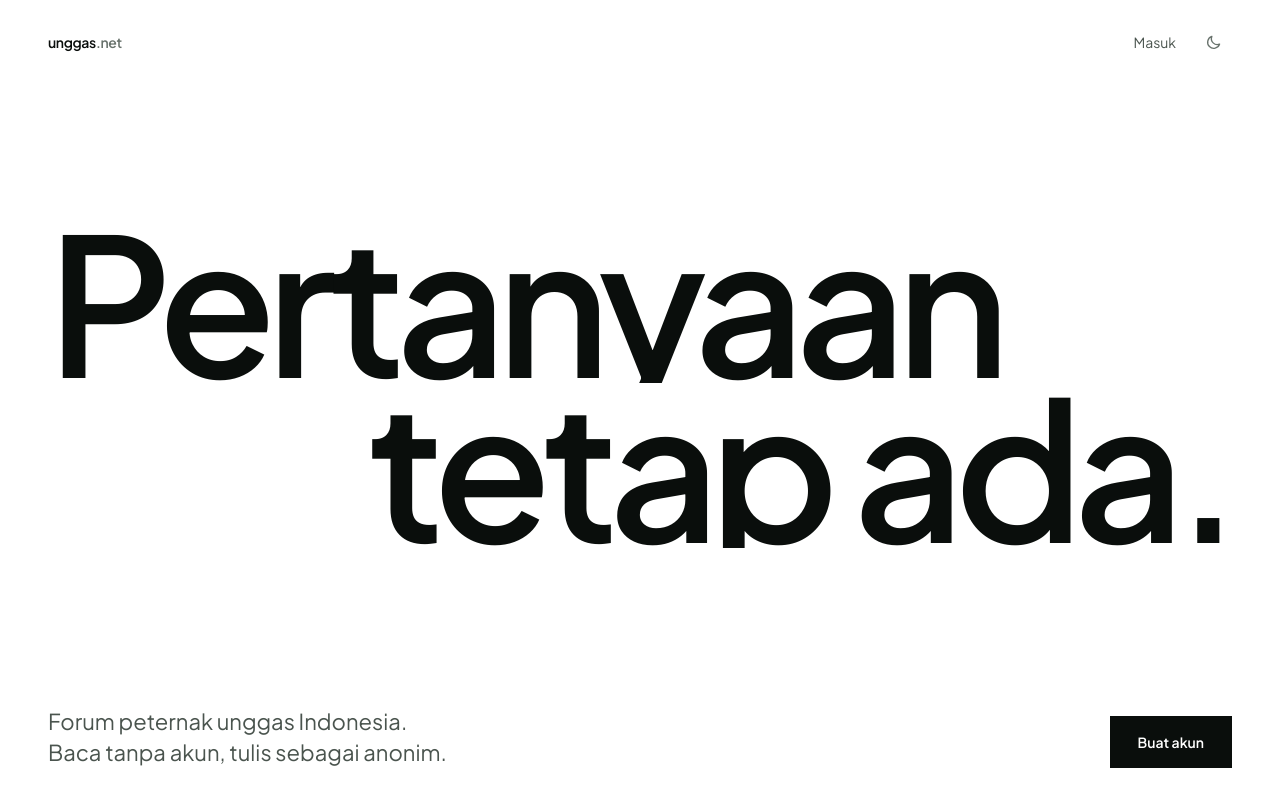
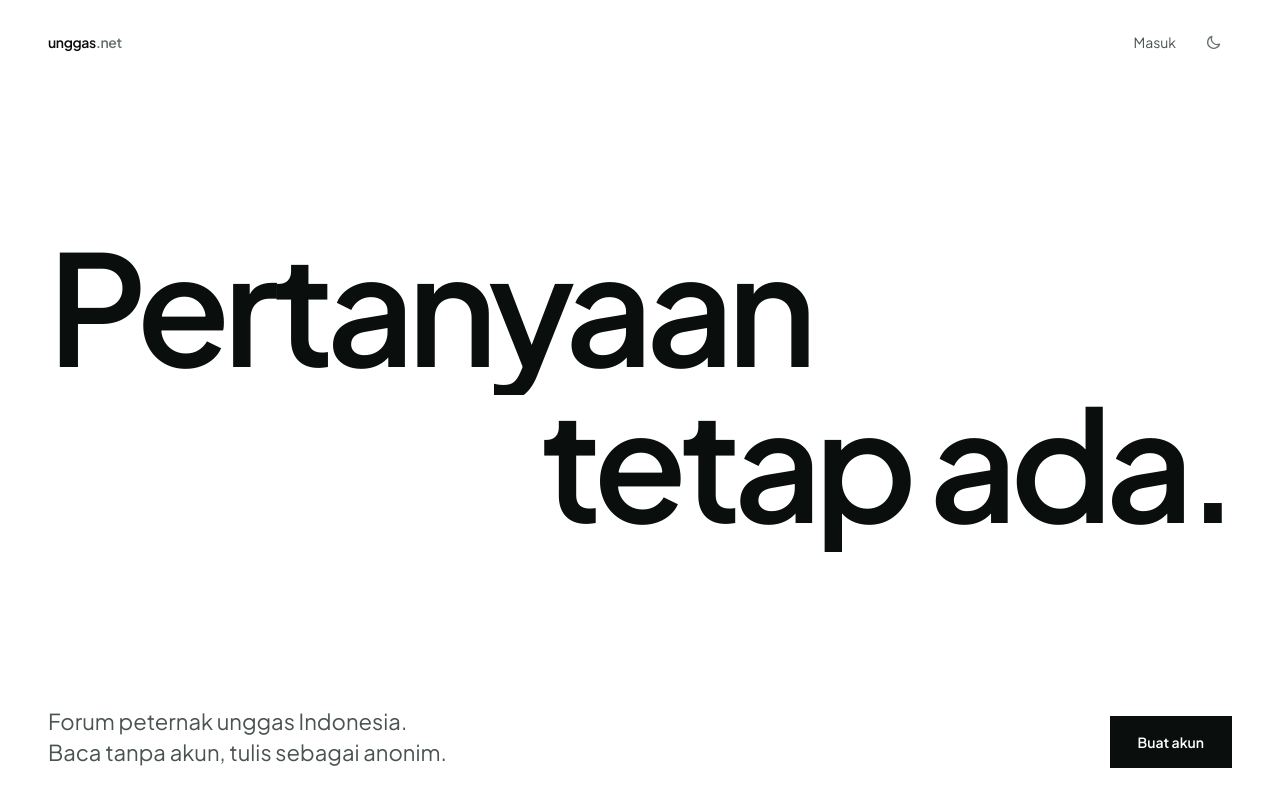
Before and after one commit to Arg-z/unggas-net, a Next.js app in the folder app/: page / in a window 1280 px wide. Shown: the top 800 px of the page. Built offline with nearby package versions, Linux system fonts and the light colour scheme; no server answers.

Commit message:
Perkecil headline landing dan perbaiki mask huruf

```diff
--- a/app/src/app/globals.css
+++ b/app/src/app/globals.css
@@ -335,16 +335,17 @@ body {
 .lp-mask {
   display: block;
   overflow: hidden;
+  /* Beri ruang untuk ascender/descender; margin negatif menjaga jarak baris. */
+  padding: 0.16em 0;
+  margin: -0.16em 0;
 }
 .lp-naik {
   display: block;
-  padding-bottom: 0.08em;
-  margin-bottom: -0.08em;
   animation: lp-naik 900ms cubic-bezier(0.16, 1, 0.3, 1) both;
 }
 @keyframes lp-naik {
   from {
-    transform: translateY(112%);
+    transform: translateY(125%);
   }
   to {
     transform: none;
--- a/app/src/app/page.tsx
+++ b/app/src/app/page.tsx
@@ -60,7 +60,7 @@ export default function Mulai() {
 
         <h1
           id="judul-mulai"
-          className="py-[8vh] font-display text-[clamp(3.5rem,15vw,12.5rem)] font-semibold leading-[0.86] tracking-[-0.05em] text-ink-strong"
+          className="py-[8vh] font-display text-[clamp(3rem,12vw,10.5rem)] font-semibold leading-[0.86] tracking-[-0.05em] text-ink-strong"
         >
           <span className="lp-mask block">
             <span className="lp-naik" style={{ animationDelay: "100ms" }}>
```
